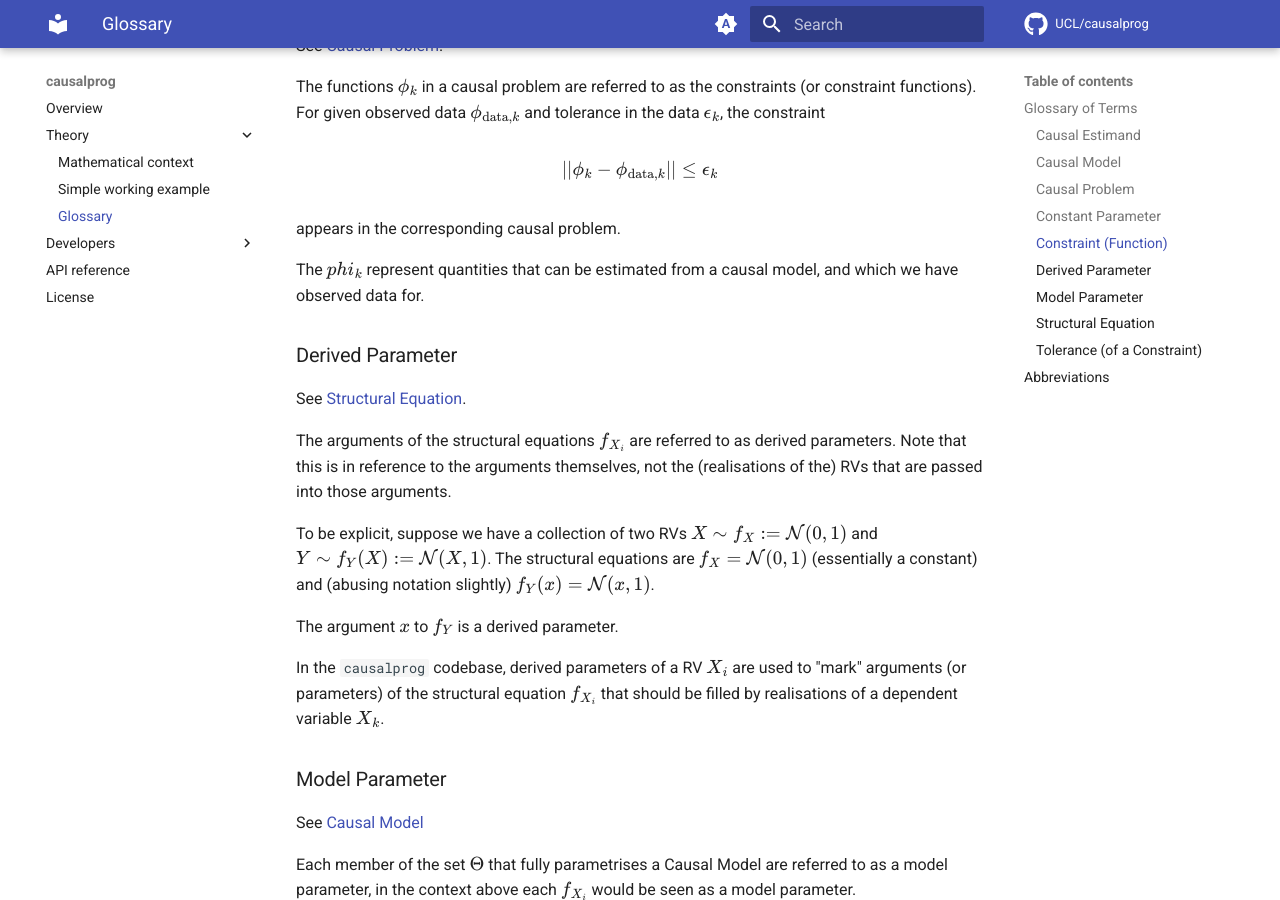
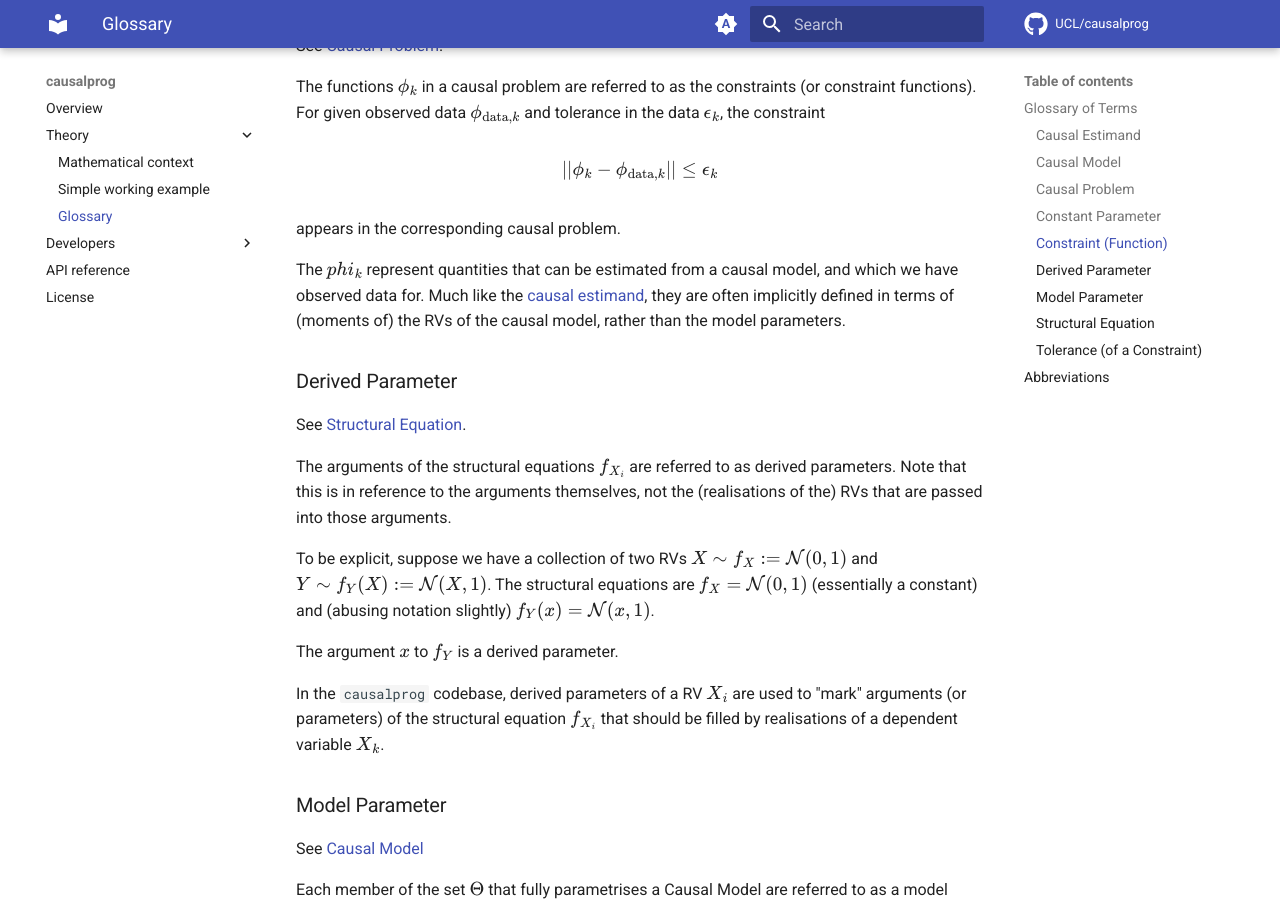
Before and after one commit to UCL/causalprog, an MkDocs documentation site: the page built from docs/theory/glossary.md, in a window 1280 px wide and 900 px high, scrolled down 2449 px. Built offline with MkDocs 1.6.1 and Material for MkDocs 9.7.7, drawn with Linux system fonts in a browser that asks for light colours; comment, search, counter and statistics services are not loaded.

Commit message:
Add note on constraints being defined in terms of RVs, like CE

```diff
--- a/docs/theory/glossary.md
+++ b/docs/theory/glossary.md
@@ -86,6 +86,7 @@ $$ \vert\vert \phi_k - \phi_{\mathrm{data}, k} \vert\vert \leq \epsilon_k $$
 appears in the corresponding causal problem.
 
 The $phi_k$ represent quantities that can be estimated from a causal model, and which we have observed data for.
+Much like the [causal estimand](#causal-estimand), they are often implicitly defined in terms of (moments of) the RVs of the causal model, rather than the model parameters.
 
 ### Derived Parameter
 
```
